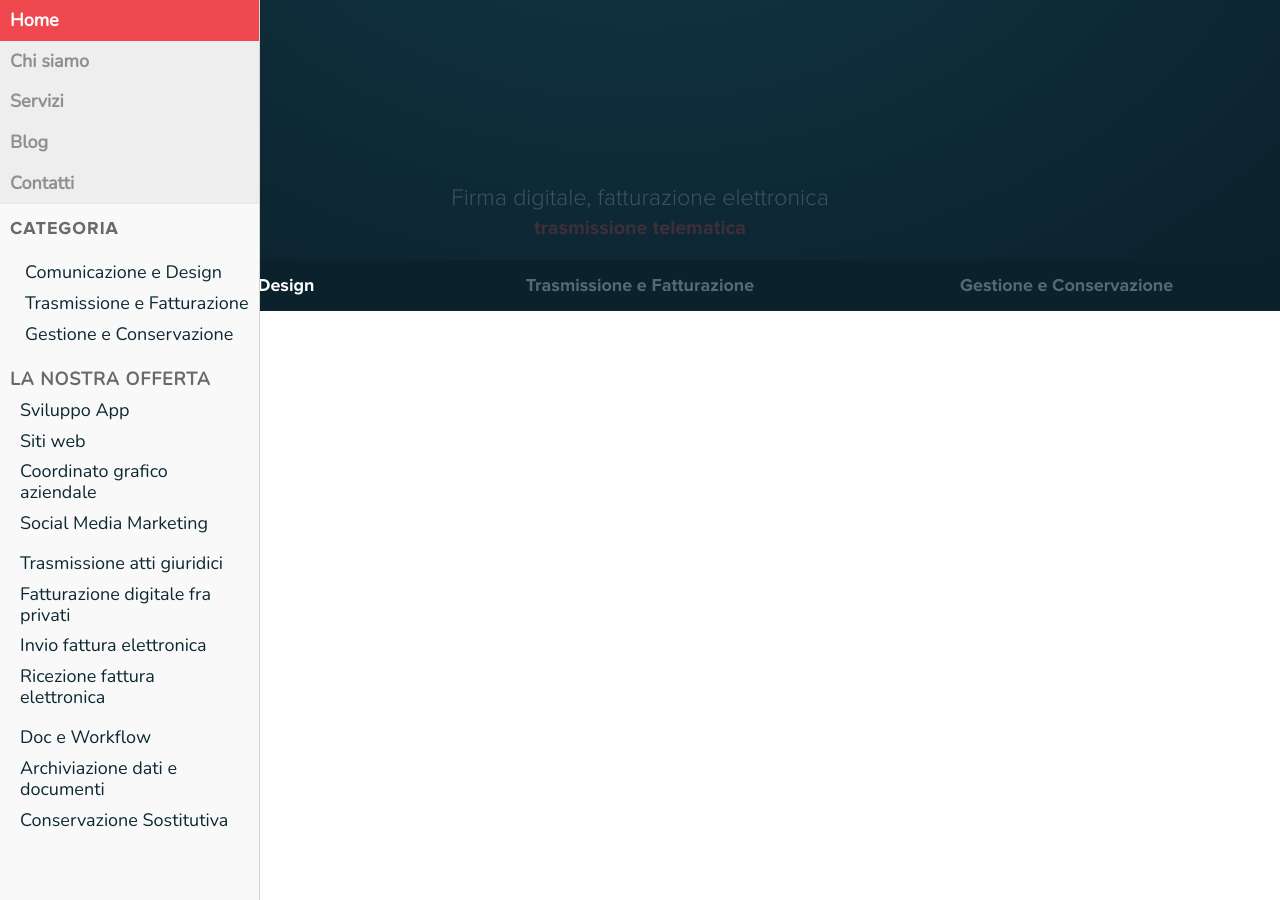
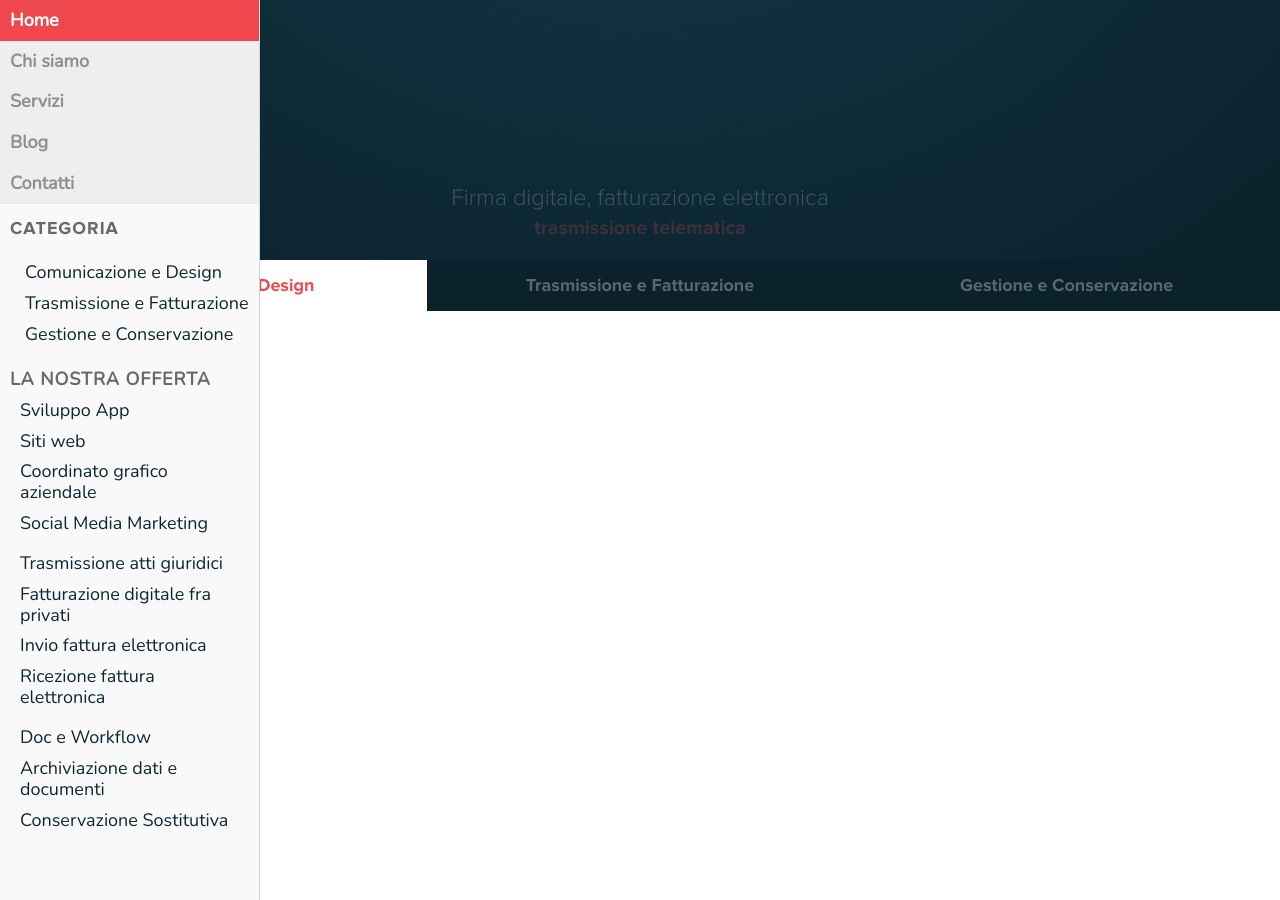
Before and after one commit to flussodigitale/dds, a Jekyll site: the page built from index.html, in a window 1280 px wide and 900 px high, scrolled down 640 px. Built offline with Jekyll 4.4.1, drawn with Linux system fonts in a browser that asks for light colours; nearby versions of some CDN libraries; some web fonts are replaced; a style sheet for code colours, icons or effects is not loaded.

Commit message:
colorazione tab

```diff
--- a/_sass/theme.css
+++ b/_sass/theme.css
@@ -2250,8 +2250,8 @@ header.nav-up {
 }
 
 .tab input[type=radio]:checked + label {
-  background-color: #0b212b;
-  color: white;
+  background-color: #ffffff;
+  color: #ef494f;
 }
 .tab input[type=radio]:checked + label img {
   opacity: 1;
--- a/_sass/theme/_tab.scss
+++ b/_sass/theme/_tab.scss
@@ -41,7 +41,7 @@
 
 .tab:last-child {border: none;}
 
-.tab input[type=radio]:checked + label { background-color: #0b212b; color: white; img {opacity: 1} }
+.tab input[type=radio]:checked + label {background-color: #ffffff; color: #ef494f; img {opacity: 1} }
 
 /* Content */
 #tab-content-container {
--- a/assets/main.css
+++ b/assets/main.css
@@ -2250,8 +2250,8 @@ header.nav-up {
 }
 
 .tab input[type=radio]:checked + label {
-  background-color: #0b212b;
-  color: white;
+  background-color: #ffffff;
+  color: #ef494f;
 }
 .tab input[type=radio]:checked + label img {
   opacity: 1;
```
